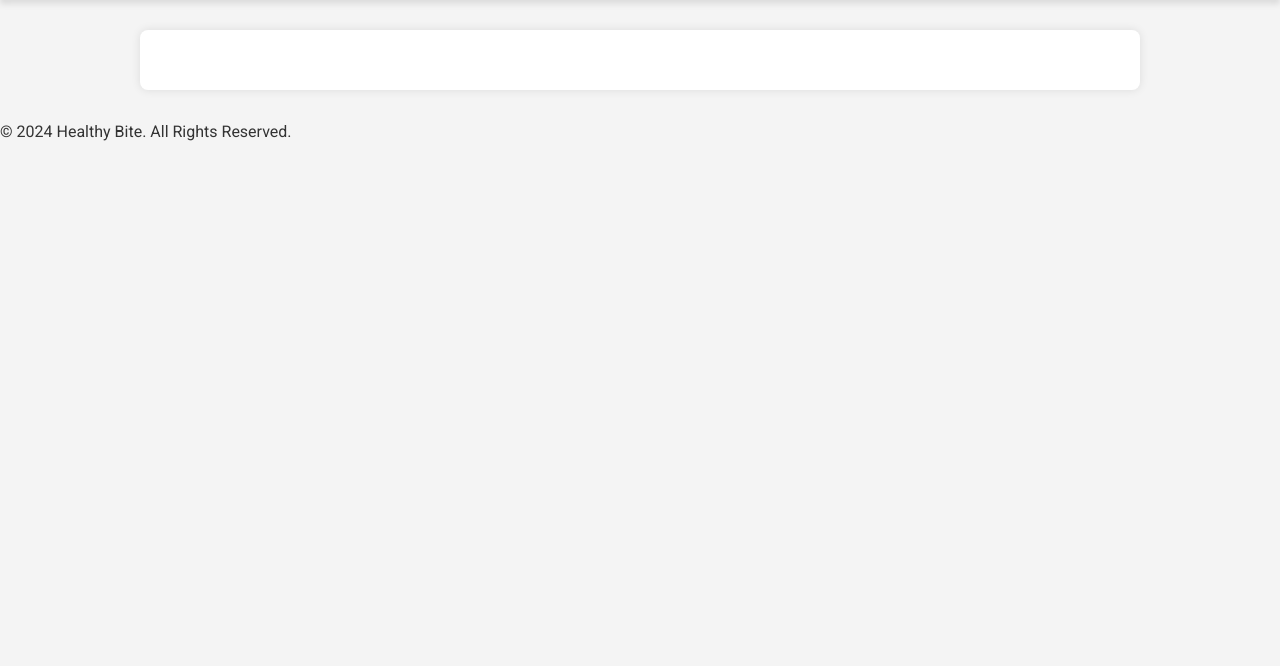
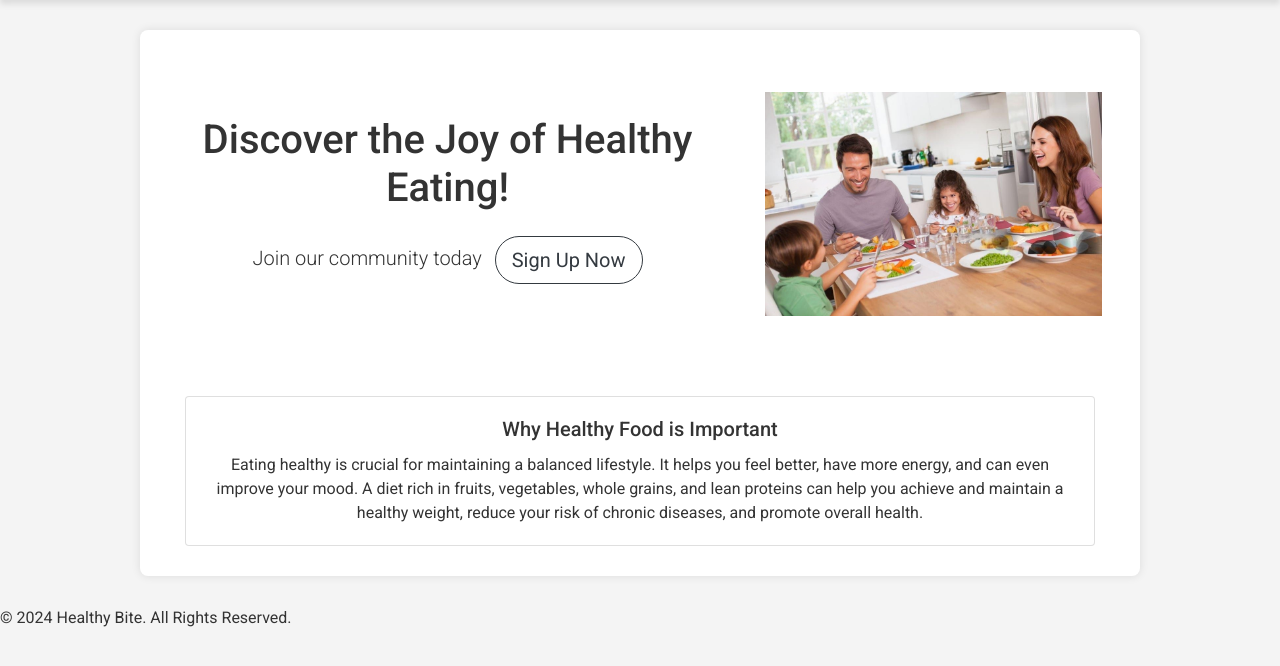
Before and after one commit to thiago-23/Healthy_Bite, a Django app: page / in a window 1280 px wide. Shown: the part 64-730 px from the top of the page. Run offline with Django 3.2, Linux system fonts and the light colour scheme; data that the repository does not hold is empty; some libraries are stand-ins or nearby versions.

Commit message:
Add style to index html to display a nice welcome message with a picture a button to signup

```diff
--- a/templates/index.html
+++ b/templates/index.html
@@ -1,18 +1,53 @@
 {% extends "base.html" %}
+{% load static %}
+{% block content %}
+<section>
+    <div class="container px-2 py-3">
+        <div class="row flex-md-row-reverse py-3 m-0">
+            <div class="col-md-7 col-lg-5 p-0 pl-md-5 align-self-center">
+                {% if user.is_authenticated %}
+                <!-- Image for authenticated users -->
+                <img src="{% static 'media/dinner.png' %}"
+                    class="img-fluid" alt="Healthy Lifestyle">
+                {% else %}
+                <!-- Image for unauthenticated users -->
+                <img src="{% static 'media/dinner.png' %}"
+                    class="img-fluid" alt="Healthy Food">
+                {% endif %}
+            </div>
+            {% if user.is_authenticated %}
+            <div class="col-md-5 col-lg-7 hero-text-outer text-center">
+                <h1 class="mt-4 mb-2 hero-text">Welcome back to Healthy Bite!</h1>
+                <div class="lead mt-4">
+                    Ready to explore new recipes?
+                    <a class="btn btn-outline-dark rounded-pill btn-lg ml-2 my-2 my-lg-0"
+                        href="{% url 'recipe_create' %}">Create a Recipe</a>
+                </div>
+            </div>
+            {% else %}
+            <div class="col-md-5 col-lg-7 hero-text-outer text-center">
+                <h1 class="mt-4 mb-2 hero-text">Discover the Joy of Healthy Eating!</h1>
+                <div class="lead mt-4">
+                    Join our community today
+                    <a class="btn btn-outline-dark rounded-pill btn-lg ml-2 my-2 my-lg-0"
+                        href="{% url 'account_signup' %}">Sign Up Now</a>
+                </div>
+            </div>
+            {% endif %}
+        </div>
+    </div>
+</section>
 
-{% block content %}
-
-<div>
-    {% for recipe in recipe_list  %}
-    <div>
-        <p class="author">Author: {{ recipe.author }}</p>
+<!-- Second Section: Single Card with a Message -->
+<div class="container mt-5">
+    <div class="card">
+        <div class="card-body text-center">
+            <h5 class="card-title">Why Healthy Food is Important</h5>
+            <p class="card-text">
+                Eating healthy is crucial for maintaining a balanced lifestyle. It helps you feel better, have more energy, and can even improve your mood.
+                A diet rich in fruits, vegetables, whole grains, and lean proteins can help you achieve and maintain a healthy weight, reduce your risk of chronic diseases, and promote overall health.
+            </p>
+        </div>
     </div>
-    <a href="{% url 'recipe_detail' recipe.slug %}">
-        <h2>{{ recipe.title }}</h2>
-        <p>{{ recipe.instructions }}</p>
-    </a>
-    <hr>
-
-    {% endfor %}
 </div>
-{%endblock%}
+{% endblock %}
```
Also changed, not shown: static/media/dinner.png (added).
